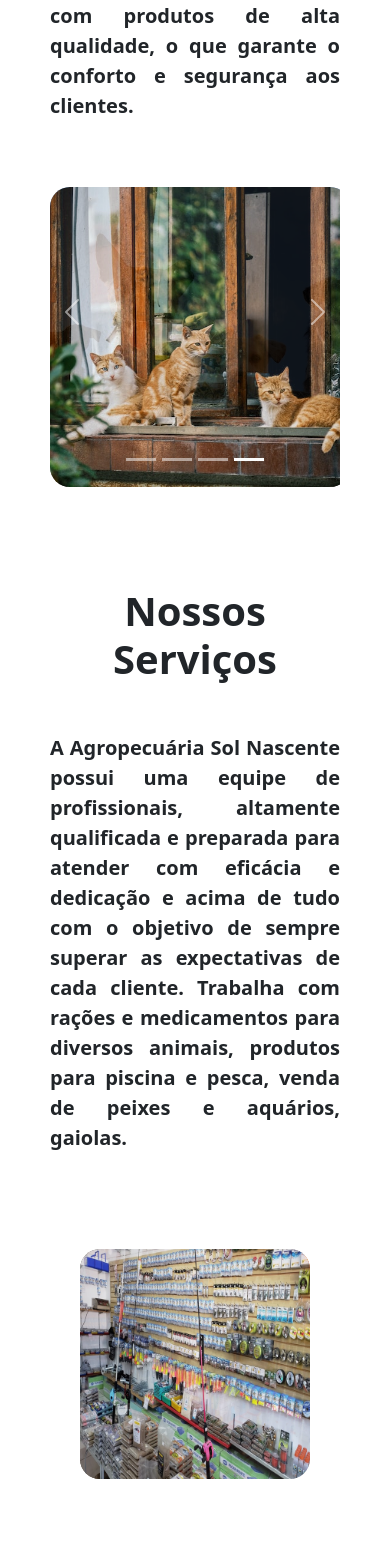
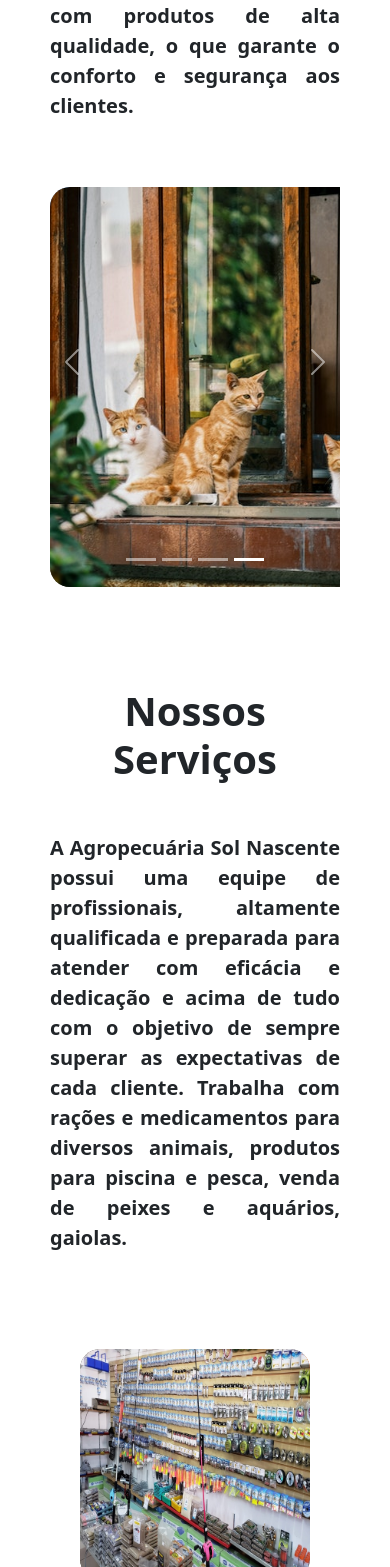
Before and after one commit to Douglaslima93/Agro-sol-nascente, a React (Vite) app: page / in a window 390 px wide. Shown: the part 981-2548 px from the top of the page. Built offline with nearby package versions, Linux system fonts and the light colour scheme.

Commit message:
Correção responsiva

```diff
--- a/index.html
+++ b/index.html
@@ -5,8 +5,6 @@
 
     <meta name="viewport" content="width=device-width, initial-scale=1.0" />
     <title>Agro Sol Nascente</title>
-    <link href="https://fonts.googleapis.com/icon?family=Material+Icons"
-      rel="stylesheet">
   </head>
   <body>
     <div id="root"></div>
--- a/src/App.css
+++ b/src/App.css
@@ -97,7 +97,7 @@ margin-left: 20px;
 }
 
 .historia img {
-  max-width: 300px;
+  max-width: 400px;
   margin-top: 50px;
   display: block;
   border-radius: 20px;
@@ -129,7 +129,7 @@ margin-left: 20px;
   margin-left: auto;
   margin-right: auto;
   margin-top: 50px;
-  max-width: 500px;
+  max-width: 600px;
   padding: 30px;
   border-radius: 50px;
 }
@@ -277,6 +277,11 @@ margin-left: 20px;
       gap: 50px;
     }
 
+    .historia img {
+      max-width: 300px;
+
+    }
+
   .form-maps {
     width: 100%;
     display: flex;
```
